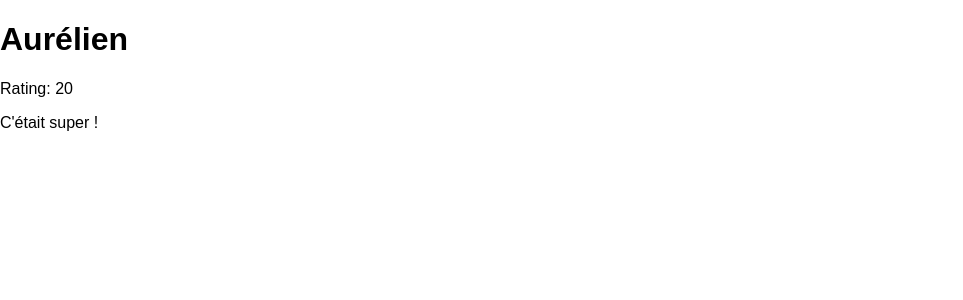
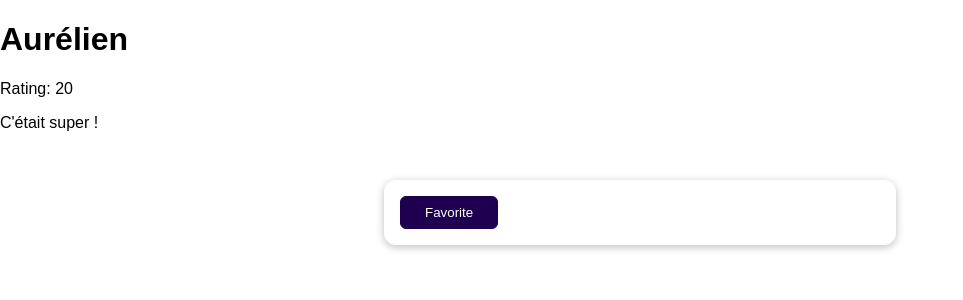
Before and after one commit to Aurelien-Be/feedback, a Django app: page /reviews/1 in a window 1280 px wide. Shown: the top 300 px of the page, without its empty margins (0-963 px from the left). Run offline with Django 3.2, Linux system fonts and the light colour scheme; data comes from the database, SQL or seed files in the repository; both versions use the stored data as it was after the commit.

Commit message:
update for sessions

```diff
--- a/feedback/settings.py
+++ b/feedback/settings.py
@@ -134,3 +134,6 @@
 MEDIA_ROOT = BASE_DIR / "uploads"
 
 MEDIA_URL = "/user-media/" #part of the url exposed for accessing to the uploaded files
+
+#how long a session cookie, so the session, survives, in secondes. By default, it is 2 weeks.
+#SESSION_COOKIE_AGE =
--- a/reviews/templates/reviews/detailed_review.html
+++ b/reviews/templates/reviews/detailed_review.html
@@ -2,8 +2,17 @@
 
 {%block title %} Review detail {% endblock %}
 
-{%block content%}
-  <h1>{{ review.user_name}}</h1>
-  <p>Rating: {{review.rating}}
-  <p>{{review.review_text}}</p>
-{%endblock%}
+{% block content %}
+  <h1>{{ review.user_name }}</h1>
+  <p>Rating: {{ review.rating }}</p>
+  <p>{{ review.review_text }}</p>
+  {% if is_favorite %}
+    <p>This is my favorite!</p>
+  {% else %}
+    <form action="/reviews/favorite" method="POST">
+      {% csrf_token %}
+      <input type="hidden" name="review_id" value="{{ review.id }}">
+      <button>Favorite</button>
+    </form>
+  {% endif %}
+{% endblock %}
--- a/reviews/urls.py
+++ b/reviews/urls.py
@@ -5,6 +5,7 @@
     path("", views.ReviewView.as_view()),
     path("thank-you", views.ThankYouView.as_view()),
     path("reviews", views.ReviewsListView.as_view()),
-    path("reviews/<int:pk>", views.DetailedReview.as_view())
+    path("reviews/favorite", views.AddFavoriteView.as_view()),
+    path("reviews/<int:pk>", views.DetailedReview.as_view()),
     #int:pk and not int:id to identify a single item
 ]
--- a/reviews/views.py
+++ b/reviews/views.py
@@ -74,15 +74,16 @@
 class ReviewsListView(ListView):
     template_name = "reviews/review_list.html"
     model = Review
+    context_object_name = "reviews"
     #with ListVView, jango will fetch all the data related to that module and pass it as context to this template
     #in the template, we have to search datas from object_list
     #we can overwhrite it with context_object_name =
 
     #to render only some datas:
-    def get_queryset(self):
-        base_query = super().get_queryset()
-        data = base_query.filter(rating__gt=12)
-        return data
+    #def get_queryset(self):
+    #    base_query = super().get_queryset()
+    #    data = base_query.filter(rating__gt=12)
+    #    return data
 
 #class DetailedReview(TemplateView):
 #    template_name = "reviews/detailed_review.html"
@@ -102,3 +103,19 @@
 class DetailedReview(DetailView):
     template_name = "reviews/detailed_review.html"
     model = Review
+
+    def get_context_data(self, **kwargs):
+        context = super().get_context_data(**kwargs)
+        loaded_review = self.object #access to the loaded review on the page
+        request = self.request
+        favorite_id = request.session.get("favorite_review") #get method is safer, it doesnt show an error if a session doesnt exist yet
+        context["is_favorite"] = favorite_id == str(loaded_review.id) #compare if the favorite review is the one loaded
+        #loaded review id has to be converted into a string in order to be compared to the data coming from the input, wich is a string
+        return context
+
+
+class AddFavoriteView(View):
+    def post(self, request):
+        review_id = request.POST["review_id"]
+        request.session["favorite_review"] = review_id
+        return HttpResponseRedirect("/reviews/" + review_id)
```
Also changed, not shown: db.sqlite3.
